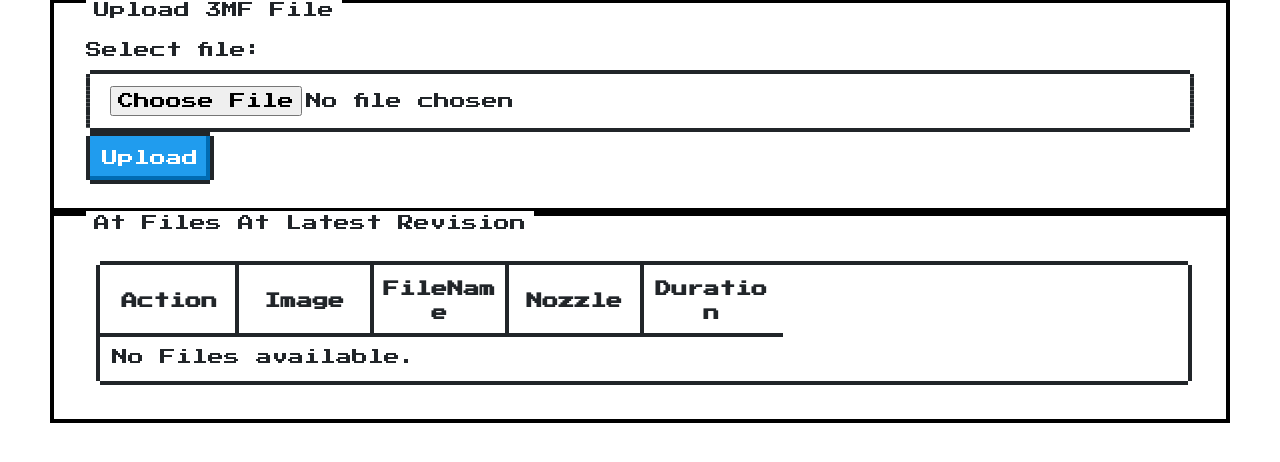
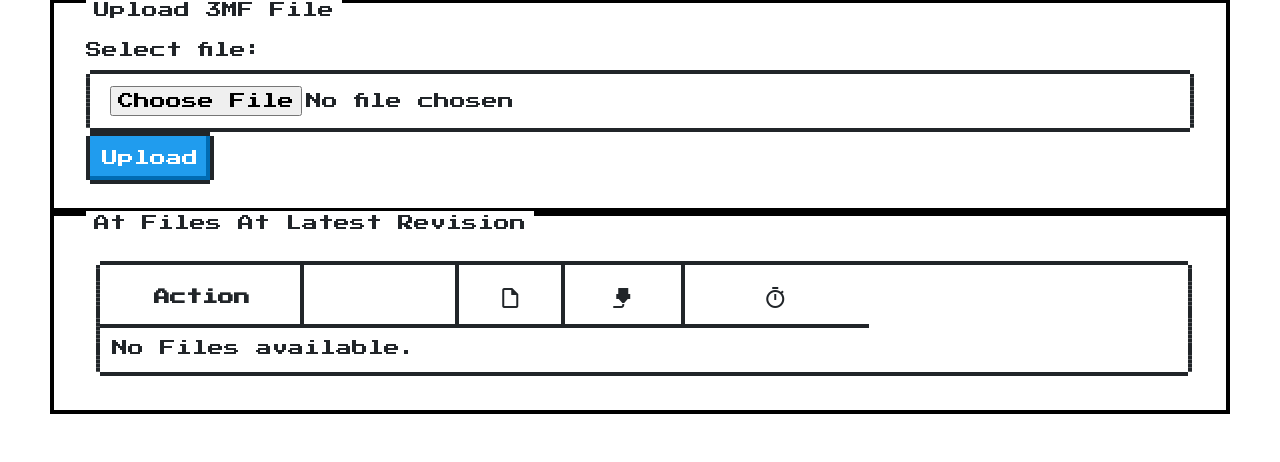
Before and after one commit to emmybearretro/EmmyBearFarms, a Django app: page /files/ in a window 1280 px wide. Shown: the part 191-653 px from the top of the page. Run offline with Django 5.2, Linux system fonts and the light colour scheme; data that the repository does not hold is empty; some libraries are stand-ins or nearby versions.

Commit message:
update some css

```diff
--- a/templates/bambu/file_list_view.html
+++ b/templates/bambu/file_list_view.html
@@ -1,4 +1,34 @@
 {% extends 'base.html' %}
+
+{% block extra_styles %}
+<style>
+    .large-icon {
+    font-size: 24px; /* Adjust this value for the size you want. 24px is fairly large for icons */
+    vertical-align: middle; /* This will align the icon with the text */
+}
+        /* Ensure the table cells are not too narrow */
+    .nes-table th, .nes-table td {
+        min-width: 50px; /* Base minimum width */
+    }
+
+    /* Specific width for the Nozzle column */
+    .nozzle-column {
+        width: 120px; /* Adjust this value to make it just slightly longer than "1.0 mm" */
+    }
+        .duration-column {
+        width: 180px; /* Adjust this value to make it just slightly longer than "1.0 mm" */
+    }
+
+        .image-column {
+            width: 155px;
+        }
+
+        .action-column {
+            width: 200px;
+        }
+
+    </style>
+{% endblock %}
 
 {% block content %}
 
@@ -19,11 +49,11 @@
             <table class="nes-table is-centered is-bordered" style="width: 100%">
                 <thead>
                 <tr>
-                    <th>Action</th>
-                    <th>Image</th>
-                    <th>FileName</th>
-                    <th>Nozzle</th>
-                    <th>Duration</th>
+                    <th class="action-column">Action</th>
+                    <th class="image-column"></th>
+                    <th><span class="mdi mdi-file-outline large-icon"></span></th>
+                    <th class="nozzle-column"> <span class="mdi mdi-printer-3d-nozzle large-icon"></span></th>
+                    <th class="duration-column"><span class="mdi mdi-timer-outline large-icon"></span></th>
                 </tr>
                 </thead>
                 <tbody>
@@ -46,9 +76,8 @@
                             <br>
                             {% endfor %}
                             {{ gcode_file.print_plate.three_mf.file.name }} / {{ gcode_file.filename }}</td>
-                        <td>{{ gcode_file.nozzle }}</td>
-                        <td colspan="2"
-                            class="centered-cell">{{ gcode_file.duration_formatted.hours }}h{{ gcode_file.duration_formatted.minutes }}m{{ gcode_file.duration_formatted.seconds }}s
+                        <td class="nozzle-column">{{ gcode_file.nozzle }} mm</td>
+                        <td class="centered-cell duration-column">{{ gcode_file.duration_formatted.hours }}h{{ gcode_file.duration_formatted.minutes }}m{{ gcode_file.duration_formatted.seconds }}s
                         </td>
                     </tr>
                 {% empty %}
--- a/templates/base.html
+++ b/templates/base.html
@@ -38,6 +38,8 @@
 
     </style>
 
+    {% block extra_styles %}
+    {% endblock %}
 </head>
 <body class="center" style="padding: 50px">
 <nav>
```
